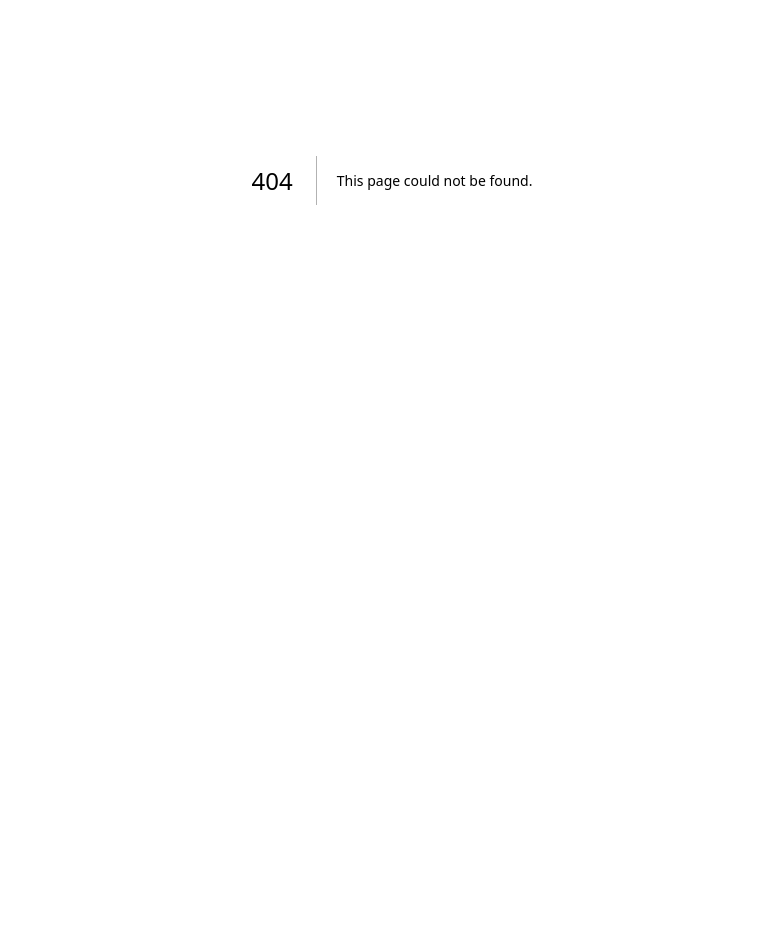
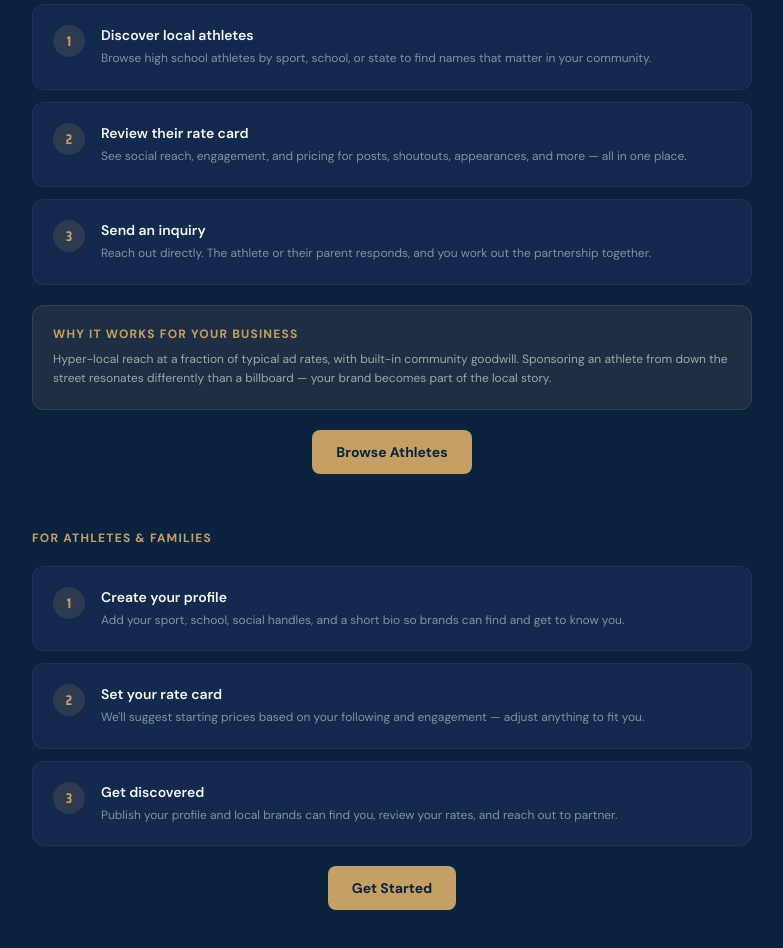
Before and after one commit to boilereup2230/backyardnil-app, a Next.js app: page /playbook in a window 1280 px wide. Before the commit this address had no page. Shown: the part 220-1168 px from the top of the page, without its empty margins (248-1031 px from the left). Before the commit the page ends 800 px from the top, so only its background shows below. Built offline with nearby package versions, Linux system fonts and the light colour scheme.

Commit message:
Create page.tsx

```diff
--- /dev/null
+++ b/app/playbook/page.tsx
@@ -0,0 +1,130 @@
+import Link from 'next/link';
+
+const steps = {
+  brands: [
+    {
+      title: 'Discover local athletes',
+      body: 'Browse high school athletes by sport, school, or state to find names that matter in your community.',
+    },
+    {
+      title: 'Review their rate card',
+      body: 'See social reach, engagement, and pricing for posts, shoutouts, appearances, and more — all in one place.',
+    },
+    {
+      title: 'Send an inquiry',
+      body: 'Reach out directly. The athlete or their parent responds, and you work out the partnership together.',
+    },
+  ],
+  athletes: [
+    {
+      title: 'Create your profile',
+      body: 'Add your sport, school, social handles, and a short bio so brands can find and get to know you.',
+    },
+    {
+      title: 'Set your rate card',
+      body: "We'll suggest starting prices based on your following and engagement — adjust anything to fit you.",
+    },
+    {
+      title: 'Get discovered',
+      body: 'Publish your profile and local brands can find you, review your rates, and reach out to partner.',
+    },
+  ],
+};
+
+export default function PlaybookPage() {
+  return (
+    <main className="flex-1 px-6 py-12 max-w-3xl mx-auto w-full">
+      <div className="text-center mb-12">
+        <h1 className="font-display font-bold text-4xl tracking-wide text-chalk mb-3">
+          The <span className="text-amber">Playbook</span>
+        </h1>
+        <p className="text-chalk/60 text-sm max-w-md mx-auto">
+          BackyardNIL connects local brands with local high school athletes.
+          Here&apos;s how it works for both sides.
+        </p>
+      </div>
+
+      <section className="mb-14">
+        <h2 className="text-xs font-bold uppercase tracking-widest text-amber mb-5">
+          For Brands
+        </h2>
+        <div className="space-y-3">
+          {steps.brands.map((step, i) => (
+            <div
+              key={step.title}
+              className="bg-grass border border-white/5 rounded-xl p-5 flex gap-4 items-start"
+            >
+              <div className="flex-shrink-0 w-8 h-8 rounded-full bg-amber/15 text-amber font-display font-bold flex items-center justify-center text-sm">
+                {i + 1}
+              </div>
+              <div>
+                <div className="text-sm font-semibold text-chalk mb-1">
+                  {step.title}
+                </div>
+                <p className="text-xs text-chalk/50 leading-relaxed">
+                  {step.body}
+                </p>
+              </div>
+            </div>
+          ))}
+        </div>
+
+        <div className="mt-5 bg-amber/10 border border-amber/15 rounded-xl p-5">
+          <div className="text-xs font-bold uppercase tracking-widest text-amber mb-2">
+            Why it works for your business
+          </div>
+          <p className="text-xs text-chalk/60 leading-relaxed">
+            Hyper-local reach at a fraction of typical ad rates, with
+            built-in community goodwill. Sponsoring an athlete from down the
+            street resonates differently than a billboard — your brand
+            becomes part of the local story.
+          </p>
+        </div>
+
+        <div className="mt-5 text-center">
+          <Link
+            href="/discover"
+            className="inline-block bg-amber text-turf font-bold text-sm px-6 py-3 rounded-lg hover:bg-amber-dim transition-colors"
+          >
+            Browse Athletes
+          </Link>
+        </div>
+      </section>
+
+      <section>
+        <h2 className="text-xs font-bold uppercase tracking-widest text-amber mb-5">
+          For Athletes &amp; Families
+        </h2>
+        <div className="space-y-3">
+          {steps.athletes.map((step, i) => (
+            <div
+              key={step.title}
+              className="bg-grass border border-white/5 rounded-xl p-5 flex gap-4 items-start"
+            >
+              <div className="flex-shrink-0 w-8 h-8 rounded-full bg-amber/15 text-amber font-display font-bold flex items-center justify-center text-sm">
+                {i + 1}
+              </div>
+              <div>
+                <div className="text-sm font-semibold text-chalk mb-1">
+                  {step.title}
+                </div>
+                <p className="text-xs text-chalk/50 leading-relaxed">
+                  {step.body}
+                </p>
+              </div>
+            </div>
+          ))}
+        </div>
+
+        <div className="mt-5 text-center">
+          <Link
+            href="/login"
+            className="inline-block bg-amber text-turf font-bold text-sm px-6 py-3 rounded-lg hover:bg-amber-dim transition-colors"
+          >
+            Get Started
+          </Link>
+        </div>
+      </section>
+    </main>
+  );
+}
```
